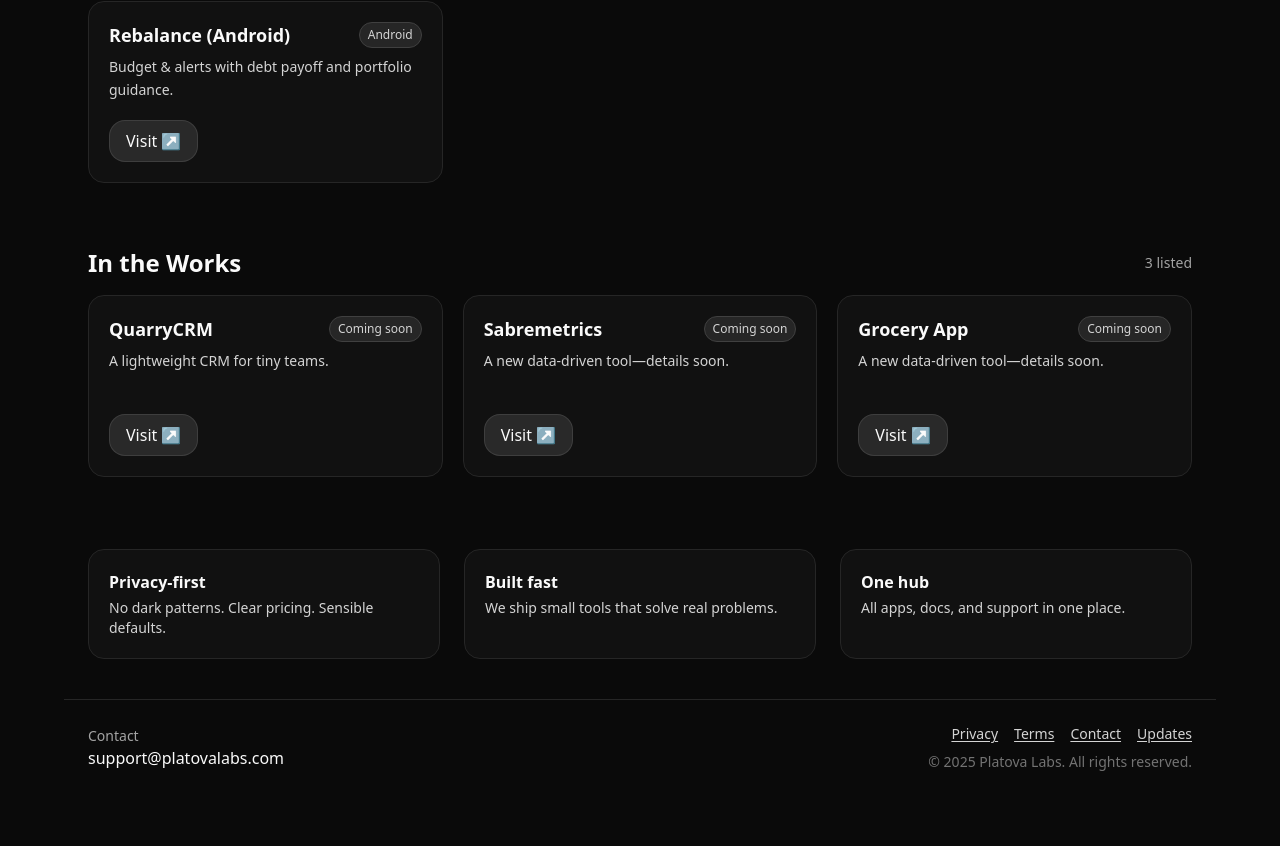
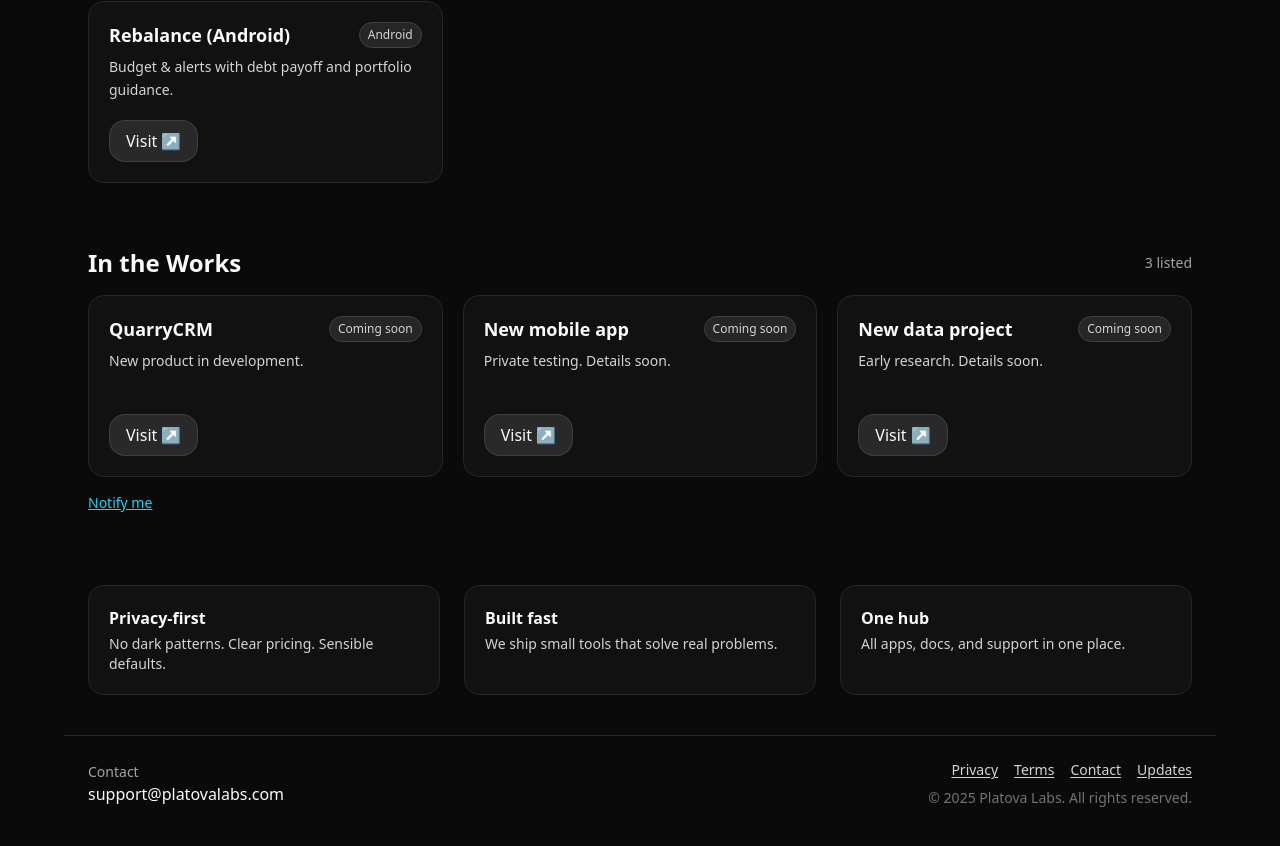
Before and after one commit to platinummorgan/platovalabs, a Next.js app: page / in a window 1280 px wide. Shown: the part 1553-2399 px from the top of the page. Built offline with nearby package versions, Linux system fonts and the light colour scheme.

Commit message:
Lock down In the Works: vague blurbs, preserve QuarryCRM, add Notify me mailto

```diff
--- a/app/page.tsx
+++ b/app/page.tsx
@@ -39,6 +39,11 @@
               </Card>
             ))}
           </div>
+          {category.key === 'in-the-works' && (
+            <div className="mt-4 text-sm">
+              <a href="mailto:support@platovalabs.com" className="text-cyan-400 underline">Notify me</a>
+            </div>
+          )}
         </section>
       ))}
 
--- a/data/catalog.ts
+++ b/data/catalog.ts
@@ -40,9 +40,9 @@
     key: 'in-the-works',
     title: 'In the Works',
     items: [
-      { name: 'QuarryCRM', blurb: 'A lightweight CRM for tiny teams.', href: 'https://quarrycrm.com', tag: 'Coming soon' },
-  { name: 'Sabremetrics', blurb: 'A new data-driven tool—details soon.', href: '#', tag: 'Coming soon' },
-  { name: 'Grocery App', blurb: 'A new data-driven tool—details soon.', href: '#', tag: 'Coming soon' },
+      { name: 'QuarryCRM', blurb: 'New product in development.', href: 'https://quarrycrm.com', tag: 'Coming soon' },
+      { name: 'New mobile app', blurb: 'Private testing. Details soon.', href: '#', tag: 'Coming soon' },
+      { name: 'New data project', blurb: 'Early research. Details soon.', href: '#', tag: 'Coming soon' },
     ],
   },
 ];
```
